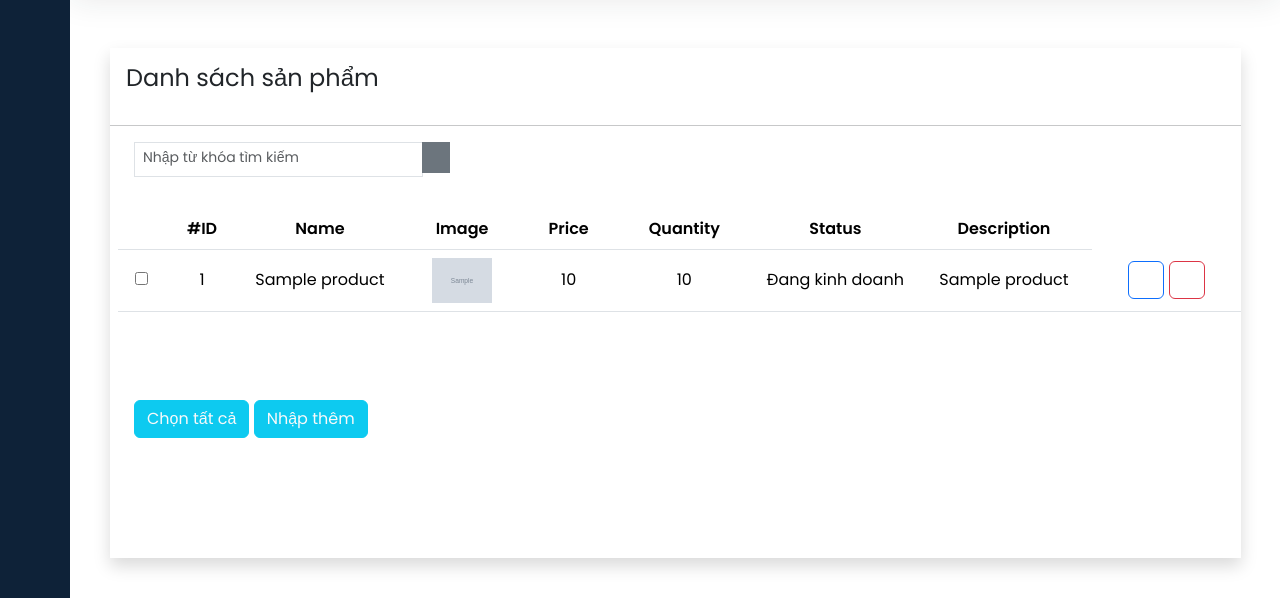
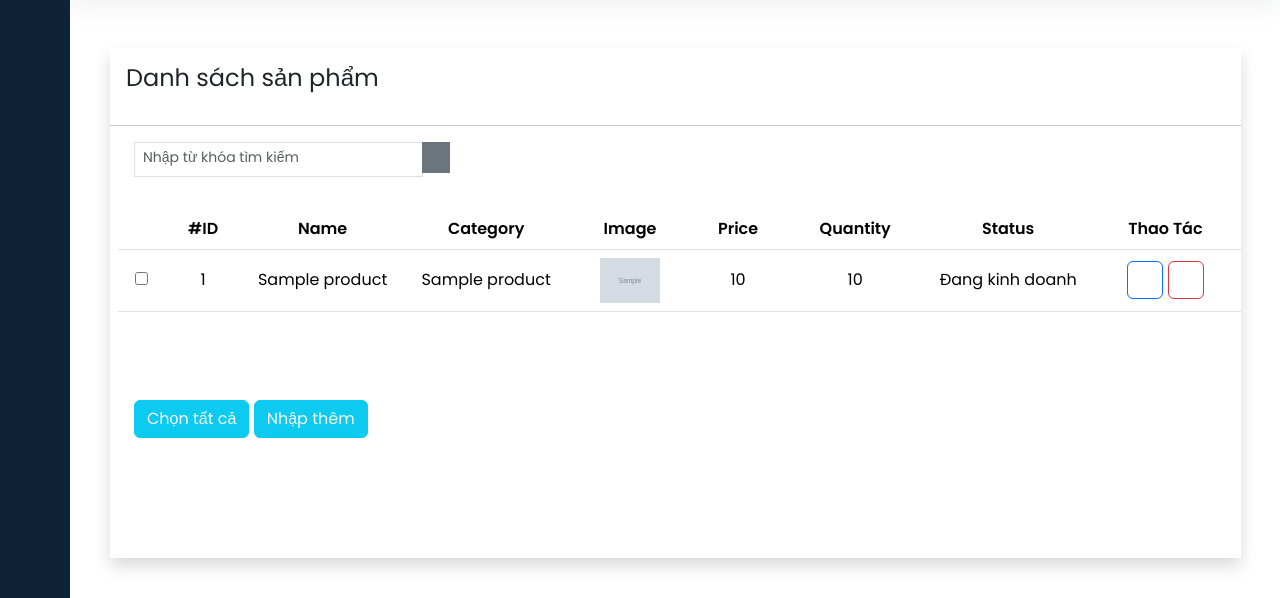
Before and after one commit to tthau02/da1_nem_mo, a PHP site: the page made by views/admin/products/list.php in a window 1280 px wide. Shown: the part 55-653 px from the top of the page. Run offline with PHP 8.4, Linux system fonts and the light colour scheme; the template is opened without the code that fills it: most values are stand-ins (such as "Sample title", 1, 10 or a date in 2020); grey boxes marked "Sample" are stand-in pictures; data that the repository does not hold is empty; some libraries are stand-ins or nearby versions.

Commit message:
sap xep lai cot

```diff
--- a/views/admin/products/list.php
+++ b/views/admin/products/list.php
@@ -27,11 +27,13 @@
                             <th scope="col" class="text-center align-middle"></th>
                             <th scope="col" class="text-center align-middle">#ID</th>
                             <th scope="col" class="text-center align-middle">Name</th>
+                            <th scope="col" class="text-center align-middle">Category</th>
                             <th scope="col" class="text-center align-middle">Image</th>
                             <th scope="col" class="text-center align-middle">Price</th>
                             <th scope="col" class="text-center align-middle">Quantity</th>
                             <th scope="col" class="text-center align-middle">Status</th>
-                            <th scope="col" class="text-center align-middle">Description</th>
+
+                            <th scope="col" class="text-center align-middle">Thao Tác</th>
                         </tr>
                     </thead>
                     <tbody>
@@ -44,13 +46,15 @@
                                 </td>
                                 <td class="text-center align-middle"><?= $pro['id'] ?></td>
                                 <td class="text-center align-middle"><?= $pro['name'] ?></td>
+                                <td class="text-center align-middle"><?= $pro['cate_name'] ?></td>
                                 <td class="text-center align-middle">
                                     <img src="<?= ROOT_URL . $pro['image'] ?>" width="60" alt="">
                                 </td>
                                 <td class="text-center align-middle"><?= $pro['price'] ?></td>
                                 <td class="text-center align-middle"><?= $pro['quantity'] ?></td>
+
                                 <td class="text-center align-middle"><?= $pro['status'] ? 'Đang kinh doanh' : 'Ngừng kinh doanh' ?></td>
-                                <td class="text-center align-middle"><?= $pro['cate_name'] ?></td>
+
                                 <td class="text-center align-middle">
                                     <a href="<?= ADMIN_URL . '?ctl=editsp&id=' . $pro['id'] ?>">
                                         <button type="button" class="btn btn-outline-primary">
```
